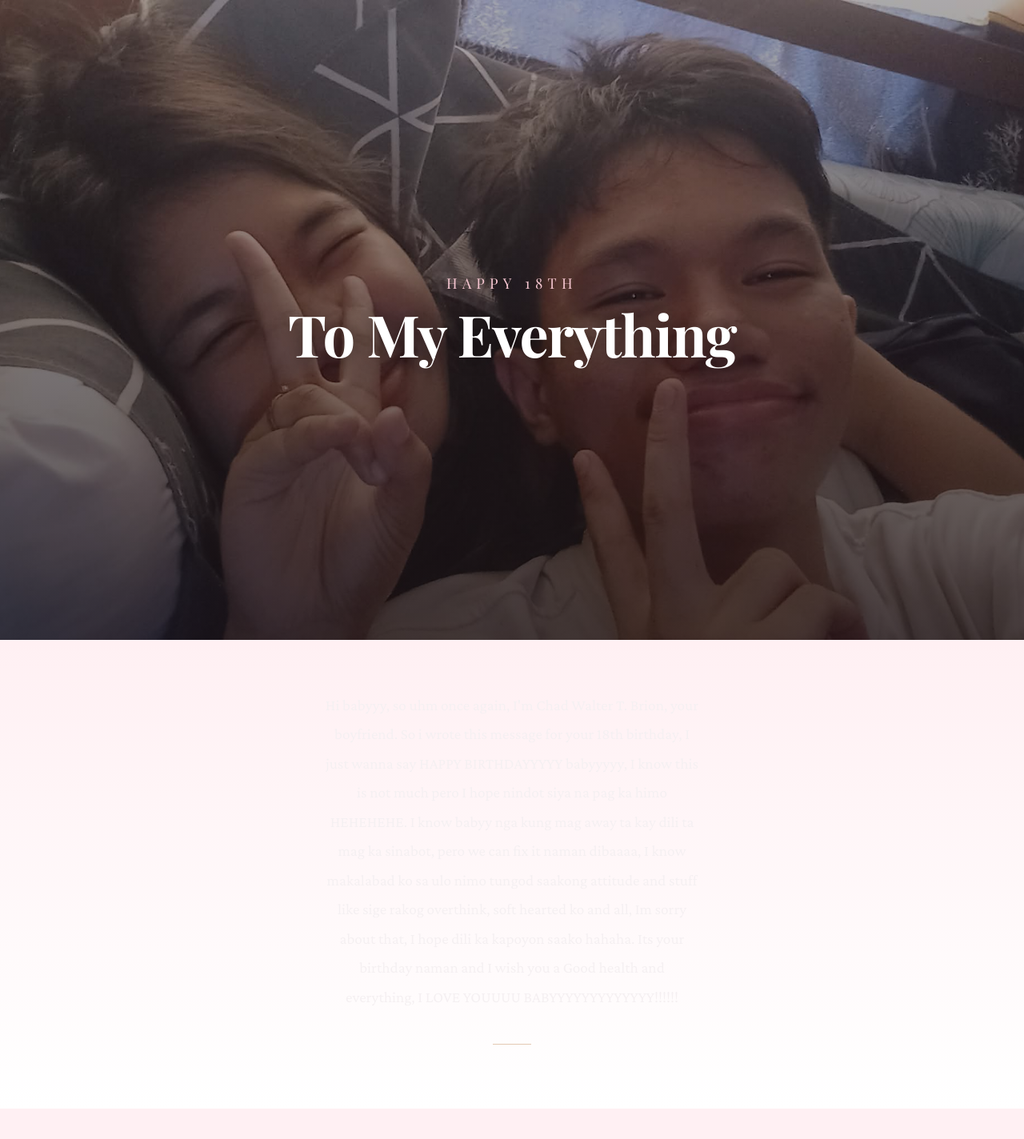
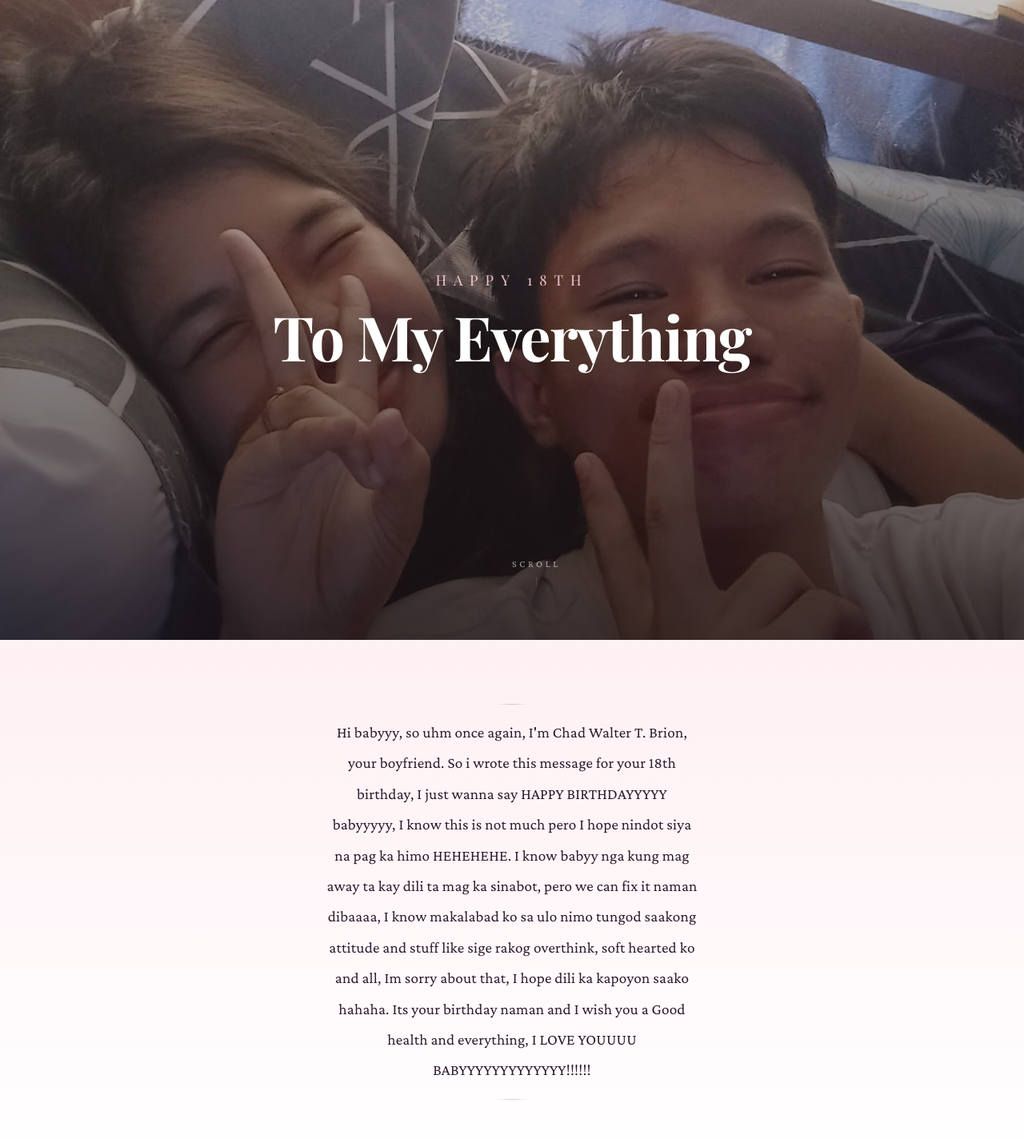
Before and after one commit to Ernsci/birthday-site, a React (Vite) app: page / in a window 1280 px wide. Shown: the top 1424 px of the page at 80% size. Before the commit the page ends 1386 px from the top, so only its background shows below. Built offline with nearby package versions, Linux system fonts and the light colour scheme; a web font is replaced by a local one.

Commit message:
Fix message visibility with IntersectionObserver scroll triggers and full viewport effects

```diff
--- a/src/App.css
+++ b/src/App.css
@@ -4,9 +4,8 @@
   --rose-pale: #fff0f3;
   --rose-glow: #e8929e;
   --white: #ffffff;
-  --white-warm: #fff8f9;
-  --ink: #f5f0f2;
-  --ink-soft: #e0d4da;
+  --ink: #2d1b2e;
+  --ink-soft: #5a4360;
   --gold: #c9956b;
 }
 
@@ -20,23 +19,15 @@
   min-height: 100dvh;
   font-family: 'Crimson Pro', Georgia, serif;
   color: var(--ink);
-  background: var(--rose-pale);
+  overflow-x: hidden;
 }
 
-/* Full-screen Photo */
-.photo-full {
+/* ========== PHOTO HERO ========== */
+.photo-hero {
   position: relative;
   width: 100vw;
   height: 100dvh;
   overflow: hidden;
-  opacity: 0;
-  transform: scale(1.02);
-  transition: opacity 1.2s ease, transform 1.2s ease;
-}
-
-.photo-full.reveal {
-  opacity: 1;
-  transform: scale(1);
 }
 
 .birthday-photo {
@@ -45,34 +36,40 @@
   object-fit: cover;
   object-position: center center;
   display: block;
+  transition: transform 0.15s ease-out;
 }
 
-.photo-dark-overlay {
+.photo-hero:hover .birthday-photo {
+  transform: scale(1.02);
+}
+
+.photo-gradient {
   position: absolute;
   inset: 0;
   background: linear-gradient(
     180deg,
-    rgba(20, 12, 18, 0.35) 0%,
-    rgba(20, 12, 18, 0.55) 50%,
-    rgba(20, 12, 18, 0.75) 100%
+    rgba(20, 12, 18, 0.25) 0%,
+    rgba(20, 12, 18, 0.45) 40%,
+    rgba(20, 12, 18, 0.6) 70%,
+    rgba(20, 12, 18, 0.78) 100%
   );
   pointer-events: none;
 }
 
-/* Short Message overlaid on photo */
-.short-message {
+/* ========== HERO CONTENT ========== */
+.hero-content {
   position: absolute;
   top: 50%;
   left: 50%;
-  transform: translate(-50%, -50%) translateY(24px);
+  transform: translate(-50%, -50%);
   text-align: center;
   z-index: 2;
   opacity: 0;
-  transition: opacity 0.8s ease 0.2s, transform 0.8s ease 0.2s;
-  max-width: 90%;
+  transition: opacity 1s ease 0.4s, transform 1s ease 0.4s;
+  max-width: 92%;
 }
 
-.short-message.reveal {
+.hero-content.reveal {
   opacity: 1;
   transform: translate(-50%, -50%) translateY(0);
 }
@@ -81,65 +78,30 @@
   font-family: 'Playfair Display', Georgia, serif;
   font-size: 1.125rem;
   font-weight: 400;
-  letter-spacing: 0.35em;
+  letter-spacing: 0.5em;
   text-transform: uppercase;
   color: var(--rose-light);
-  margin-bottom: 0.75rem;
+  margin-bottom: 1rem;
+  opacity: 0;
+  animation: fadeInUp 1s ease 0.6s forwards;
 }
 
 .short-text {
   font-family: 'Playfair Display', Georgia, serif;
-  font-size: clamp(2.5rem, 6vw, 4.5rem);
+  font-size: clamp(2.5rem, 6vw, 5rem);
   font-weight: 700;
   line-height: 1.1;
   color: var(--white);
   letter-spacing: -0.02em;
-  text-shadow: 0 2px 20px rgba(0, 0, 0, 0.4);
+  text-shadow: 0 2px 30px rgba(0, 0, 0, 0.5);
+  opacity: 0;
+  animation: fadeInUp 1s ease 0.8s forwards;
 }
 
-/* Messages Section below photo */
-.messages-section {
-  position: relative;
-  display: flex;
-  flex-direction: column;
-  justify-content: center;
-  align-items: center;
-  padding: 4rem 2rem 5rem;
-  background: linear-gradient(180deg, var(--rose-pale) 0%, var(--white) 100%);
-  opacity: 0;
-  transform: translateY(20px);
-  transition: opacity 0.8s ease 0.2s, transform 0.8s ease 0.2s;
-}
-
-.messages-section.reveal {
-  opacity: 1;
-  transform: translateY(0);
-}
-
-.long-message {
-  max-width: 52ch;
-  text-align: center;
-}
-
-.long-text {
-  font-family: 'Crimson Pro', Georgia, serif;
-  font-size: clamp(1rem, 1.6vw, 1.2rem);
-  line-height: 1.9;
-  color: var(--ink);
-}
-
-.gold-divider {
-  width: 3rem;
-  height: 1px;
-  background: var(--gold);
-  margin: 2.5rem auto 0;
-  opacity: 0.5;
-}
-
-/* Scroll indicator */
+/* ========== SCROLL HINT ========== */
 .scroll-hint {
   position: absolute;
-  bottom: 2rem;
+  bottom: 2.5rem;
   left: 50%;
   transform: translateX(-50%);
   z-index: 2;
@@ -148,69 +110,114 @@
   align-items: center;
   gap: 0.5rem;
   opacity: 0;
-  animation: fadeInUp 1s ease 1.5s forwards;
+  animation: fadeInUp 1s ease 1.8s forwards;
 }
 
 .scroll-hint span {
   font-family: 'Crimson Pro', Georgia, serif;
-  font-size: 0.8rem;
-  letter-spacing: 0.2em;
+  font-size: 0.75rem;
+  letter-spacing: 0.3em;
   text-transform: uppercase;
-  color: var(--white);
-  opacity: 0.7;
+  color: rgba(255, 255, 255, 0.6);
 }
 
 .scroll-hint::after {
   content: '';
   width: 1px;
-  height: 2rem;
-  background: linear-gradient(to bottom, var(--white), transparent);
-  animation: scrollLine 1.5s ease-in-out infinite;
+  height: 2.5rem;
+  background: linear-gradient(to bottom, rgba(255,255,255,0.5), transparent);
+  animation: scrollPulse 1.8s ease-in-out infinite;
 }
 
-@keyframes scrollLine {
-  0% { opacity: 0; transform: scaleY(0); }
-  50% { opacity: 0.6; transform: scaleY(1); }
-  100% { opacity: 0; transform: scaleY(0); }
+@keyframes scrollPulse {
+  0% { opacity: 0; transform: scaleY(0); transform-origin: top; }
+  40% { opacity: 0.7; transform: scaleY(1); }
+  100% { opacity: 0; transform: scaleY(0); transform-origin: bottom; }
 }
 
 @keyframes fadeInUp {
-  from { opacity: 0; transform: translateX(-50%) translateY(10px); }
-  to { opacity: 0.7; transform: translateX(-50%) translateY(0); }
+  from { opacity: 0; transform: translateY(15px); }
+  to { opacity: 1; transform: translateY(0); }
 }
 
-/* Reduced motion */
+/* ========== MESSAGES SECTION ========== */
+.messages-section {
+  position: relative;
+  display: flex;
+  flex-direction: column;
+  align-items: center;
+  padding: 5rem 2rem 6rem;
+  background: linear-gradient(180deg, var(--rose-pale) 0%, var(--white) 100%);
+  opacity: 0;
+  transform: translateY(30px);
+  transition: opacity 1s ease 0.3s, transform 1s ease 0.3s;
+}
+
+.messages-section.reveal {
+  opacity: 1;
+  transform: translateY(0);
+}
+
+.ornament {
+  width: 2.5rem;
+  height: 1px;
+  background: linear-gradient(to right, transparent, var(--gold), transparent);
+  opacity: 0.5;
+}
+
+.long-message {
+  max-width: 52ch;
+  text-align: center;
+  padding: 1rem 0;
+}
+
+.long-text {
+  font-family: 'Crimson Pro', Georgia, serif;
+  font-size: clamp(1rem, 1.6vw, 1.2rem);
+  line-height: 2;
+  color: var(--ink);
+  letter-spacing: 0.01em;
+}
+
+/* ========== REDUCED MOTION ========== */
 @media (prefers-reduced-motion: reduce) {
-  .photo-full,
-  .short-message,
-  .messages-section {
+  .hero-content,
+  .messages-section,
+  .short-greeting,
+  .short-text,
+  .scroll-hint {
     opacity: 1 !important;
     transform: none !important;
+    animation: none !important;
     transition: none !important;
   }
-  .scroll-hint {
-    animation: none !important;
-    opacity: 0.7 !important;
-  }
-  .scroll-hint::after {
-    animation: none !important;
-    opacity: 0.4 !important;
+  .photo-hero:hover .birthday-photo {
+    transform: none !important;
   }
 }
 
-/* Responsive */
+/* ========== RESPONSIVE ========== */
 @media (max-width: 768px) {
-  .photo-full {
-    height: 85dvh;
+  .photo-hero {
+    height: 88dvh;
   }
   .messages-section {
-    padding: 3rem 1.5rem 4rem;
+    padding: 4rem 1.5rem 5rem;
   }
   .short-greeting {
     font-size: 1rem;
-    letter-spacing: 0.25em;
+    letter-spacing: 0.3em;
   }
   .short-text {
-    font-size: clamp(2rem, 7vw, 3.5rem);
+    font-size: clamp(2rem, 8vw, 3.5rem);
+  }
+  .long-text {
+    line-height: 1.95;
   }
 }
+
+@media (max-width: 480px) {
+  .messages-section {
+    padding: 3rem 1.25rem 4rem;
+  }
+}
--- a/src/App.jsx
+++ b/src/App.jsx
@@ -1,27 +1,47 @@
-import { useState, useEffect } from 'react'
+import { useState, useEffect, useRef } from 'react'
 import heroImg from './assets/hero.jpg'
 import './App.css'
 
 function App() {
-  const [visible, setVisible] = useState(false)
+  const [heroVisible, setHeroVisible] = useState(false)
+  const [msgVisible, setMsgVisible] = useState(false)
+  const heroRef = useRef(null)
+  const msgRef = useRef(null)
 
   useEffect(() => {
-    const timer = setTimeout(() => setVisible(true), 200)
-    return () => clearTimeout(timer)
+    const observer = new IntersectionObserver(
+      ([entry]) => { if (entry.isIntersecting) setHeroVisible(true) },
+      { threshold: 0.1 }
+    )
+    if (heroRef.current) observer.observe(heroRef.current)
+    return () => observer.disconnect()
+  }, [])
+
+  useEffect(() => {
+    const observer = new IntersectionObserver(
+      ([entry]) => { if (entry.isIntersecting) setMsgVisible(true) },
+      { threshold: 0.1 }
+    )
+    if (msgRef.current) observer.observe(msgRef.current)
+    return () => observer.disconnect()
   }, [])
 
   return (
     <main className="birthday-page">
-      <div className={`photo-full ${visible ? 'reveal' : ''}`} style={{ transitionDelay: '0s' }}>
-        <img src={heroImg} alt="Me and my girlfriend's selfie" className="birthday-photo" />
-        <div className="photo-dark-overlay" />
-        <div className={`short-message ${visible ? 'reveal' : ''}`} style={{ transitionDelay: '0.3s' }}>
+      <section ref={heroRef} className={`photo-hero ${heroVisible ? 'reveal' : ''}`}>
+        <img src={heroImg} alt="Me and my girlfriend" className="birthday-photo" />
+        <div className="photo-gradient" />
+        <div className={`hero-content ${heroVisible ? 'reveal' : ''}`}>
           <p className="short-greeting">Happy 18th</p>
           <h1 className="short-text">To My Everything</h1>
         </div>
-      </div>
+        <div className="scroll-hint">
+          <span>scroll</span>
+        </div>
+      </section>
 
-      <section className={`messages-section ${visible ? 'reveal' : ''}`} style={{ transitionDelay: '0.7s' }}>
+      <section ref={msgRef} className={`messages-section ${msgVisible ? 'reveal' : ''}`}>
+        <div className="ornament" />
         <div className="long-message">
           <p className="long-text">
             Hi babyyy, so uhm once again, I'm Chad Walter T. Brion, your boyfriend.
@@ -31,8 +51,8 @@ function App() {
             like sige rakog overthink, soft hearted ko and all, Im sorry about that, I hope dili ka kapoyon saako hahaha.
             Its your birthday naman and I wish you a Good health and everything, I LOVE YOUUUU BABYYYYYYYYYYYYY!!!!!!
           </p>
-          <div className="gold-divider" />
         </div>
+        <div className="ornament" />
       </section>
     </main>
   )
```
